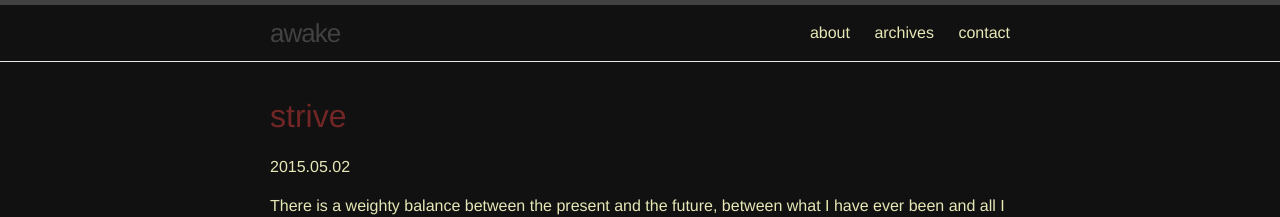
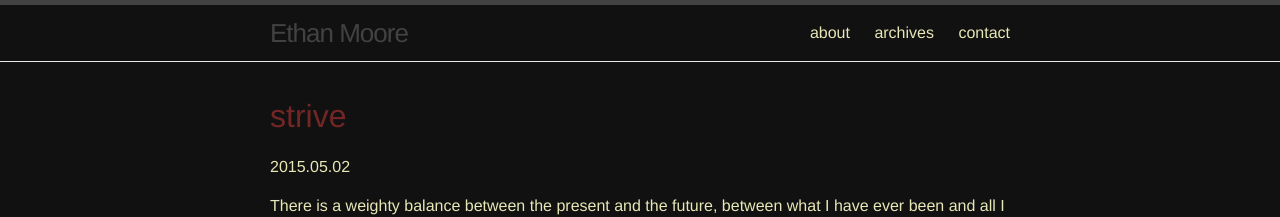
Before and after one commit to cathos/cathos.github.io, a Jekyll site: the page built from index.html, in a window 1280 px wide. Shown: the top 217 px of the page. Built offline with Jekyll 4.4.1, drawn with Linux system fonts in a browser that asks for light colours; the list of posts is cut into pages by our own code.

Commit message:
Update _config.yml

```diff
--- a/_config.yml
+++ b/_config.yml
@@ -1,8 +1,8 @@
 # Site settings
-title: awake
+title: Ethan Moore
 email: enm@EthanNMoore.com
 description: > # this means to ignore newlines until "baseurl:"
-  thoughts and essays from Ethan Moore
+  thoughts and essays
 baseurl: "" # the subpath of your site, e.g. /blog/
 url: "http://ethannmoore.com" # the base hostname & protocol for your site
 paginate: 1
```
